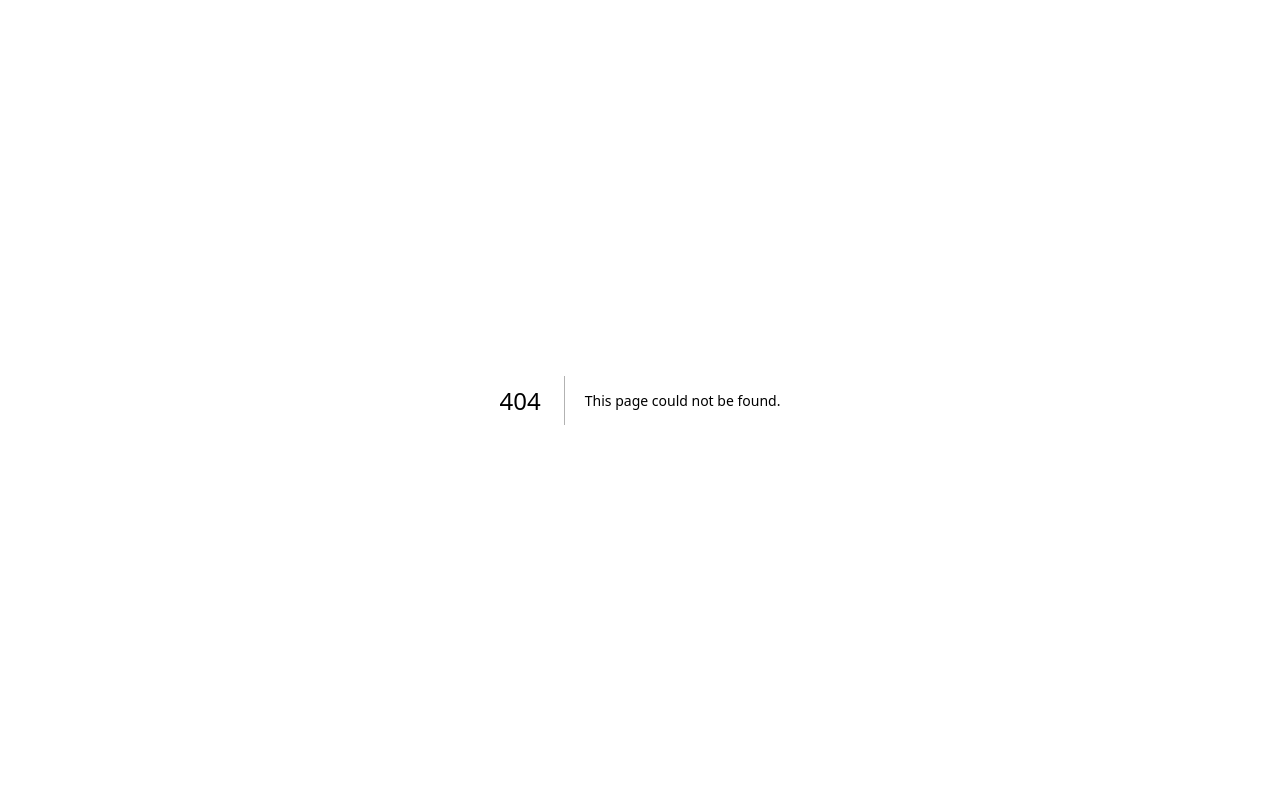
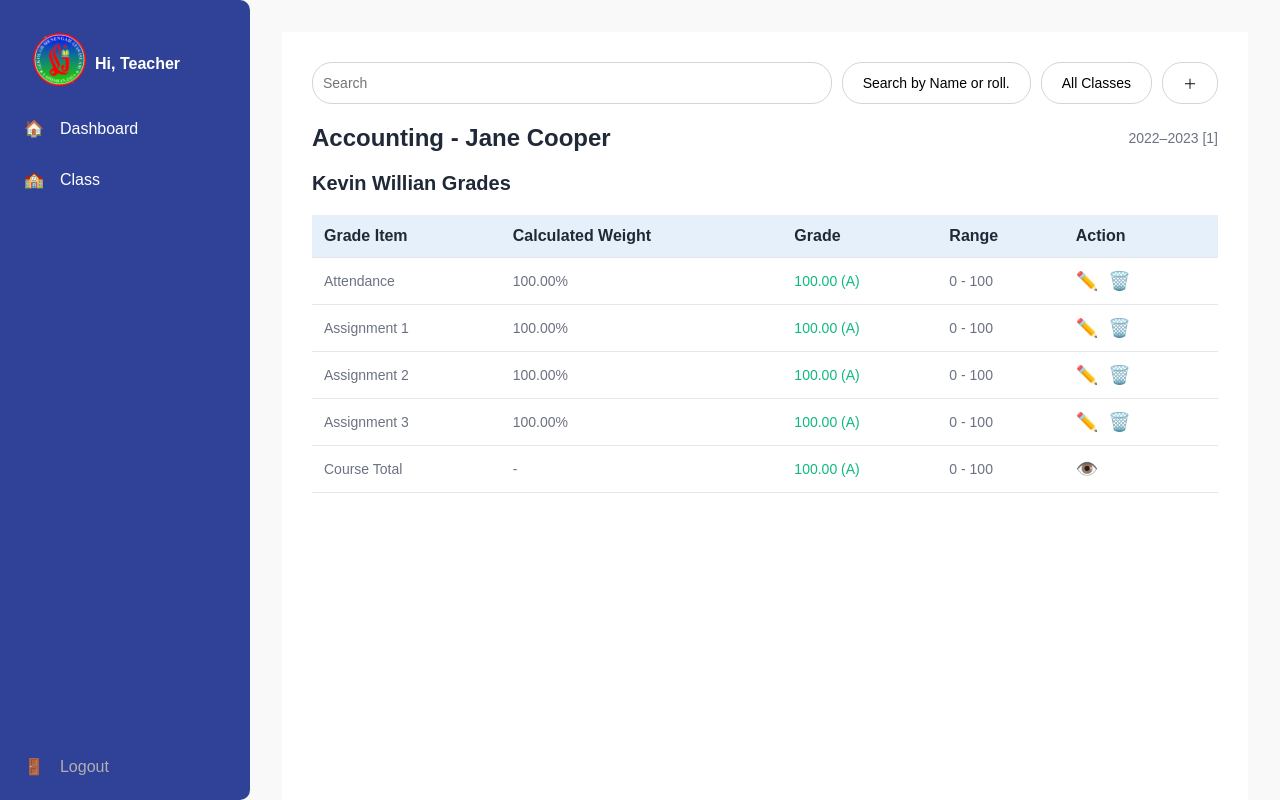
Before and after one commit to muhdzakinaufalandry/frontend_lasharan, a Next.js app: page /dashboard/Teacher/class/1/participants/participantsdetails in a window 1280 px wide. Before the commit this address had no page. Built offline with nearby package versions, Linux system fonts and the light colour scheme.

Commit message:
add page participantsdetails

```diff
--- a/src/app/dashboard/Teacher/class/[classId]/participants/page.js
+++ b/src/app/dashboard/Teacher/class/[classId]/participants/page.js
@@ -68,7 +68,8 @@ export default function ParticipantsPage() {
             {students.map((stu, idx) => (
               <tr key={stu.id_siswa}>
                 <td>{String(idx + 1).padStart(2, '0')}</td>
-                <td className="avatar-cell">
+                <td className="avatar-cell clickable-cell">
+                  <Link href={`/dashboard/Teacher/class/{classid}/participants/participantsdetails`} className="name-link"></Link>
                   <span className="avatar">👤</span>
                   {stu.nama_siswa || 'N/A'}
                 </td>
--- /dev/null
+++ b/src/app/dashboard/Teacher/class/[classId]/participants/participantsdetails/page.js
@@ -0,0 +1,138 @@
+'use client';
+
+import { useEffect, useState } from 'react';
+import '@/styles/grades.css';
+import SidebarTeacher from '@/components/SidebarTeacher';
+
+export default function ParticipantsDetailsPage() {
+  const [gradeData, setGradeData] = useState(null);
+  const [showModal, setShowModal] = useState(false);
+  const [newGrade, setNewGrade] = useState({ item: '', weight: '', grade: '' });
+
+
+  useEffect(() => {
+    const data = {
+      subject: 'Accounting',
+      teacher: 'Jane Cooper',
+      year: '2022–2023 [1]',
+      student: 'Kevin Willian',
+      grades: [
+        { item: 'Attendance', weight: '100.00%', grade: '100.00 (A)', range: '0 - 100' },
+        { item: 'Assignment 1', weight: '100.00%', grade: '100.00 (A)', range: '0 - 100' },
+        { item: 'Assignment 2', weight: '100.00%', grade: '100.00 (A)', range: '0 - 100' },
+        { item: 'Assignment 3', weight: '100.00%', grade: '100.00 (A)', range: '0 - 100' },
+        { item: 'Course Total', weight: '-', grade: '100.00 (A)', range: '0 - 100' },
+      ],
+    };
+    setGradeData(data);
+  }, []);
+
+  if (!gradeData) return <div>Loading...</div>;
+
+  return (
+    <div className="grade-page">
+      <main className="grade-main">
+        <div className="header-section">
+          <div className="search-bar">
+            <input type="text" placeholder="Search" />
+            <button>Search by Name or roll.</button>
+            <button>All Classes</button>
+            <button onClick={() => setShowModal(true)}>＋</button>
+          </div>
+
+          {showModal && (
+            <div className="modal-overlay">
+                <div className="modal">
+                <h3>Add Grade</h3>
+                <input
+                    type='int'
+                    placeholder="Grade Item"
+                    value={newGrade.item}
+                    onChange={(e) => setNewGrade({ ...newGrade, item: e.target.value })}
+                />
+                <input
+                    type="int"
+                    placeholder="Weight"
+                    value={newGrade.weight}
+                    onChange={(e) => setNewGrade({ ...newGrade, weight: parseFloat(e.target.value) })}
+                />
+                <input
+                    type="int"
+                    placeholder="Grade"
+                    value={newGrade.grade}
+                    onChange={(e) => setNewGrade({ ...newGrade, grade: parseFloat(e.target.value) })}
+                />
+                <div className="modal-actions">
+                    <button
+                    onClick={() => {
+                        setGradeData((prev) => ({
+                        ...prev,
+                        grades: [
+                            ...prev.grades.slice(0, -1),
+                            {
+                            item: newGrade.item,
+                            weight: parseFloat(newGrade.weight) || 0,
+                            grade: parseFloat(newGrade.grade) || 0,
+                            range: '0 - 100',
+                            },
+                            prev.grades[prev.grades.length - 1],
+                        ],
+                        }));
+                        setShowModal(false);
+                        setNewGrade({ item: '', weight: '', grade: '' });
+                        }}
+                        >
+                         Simpan
+                         </button>
+                         <button onClick={() => setShowModal(false)}>Batal</button>
+                        </div>
+                    </div>
+                </div>
+             )}
+
+          <div className="subject-header">
+            <h2>{`${gradeData.subject} - ${gradeData.teacher}`}</h2>
+            <span className="year">{gradeData.year}</span>
+          </div>
+        </div>
+
+        <section className="grade-section">
+          <h3>{`${gradeData.student} Grades`}</h3>
+          <div className="grade-table-container">
+            <table className="grade-table">
+              <thead>
+                <tr>
+                  <th>Grade Item</th>
+                  <th>Calculated Weight</th>
+                  <th>Grade</th>
+                  <th>Range</th>
+                  <th>Action</th>
+                </tr>
+              </thead>
+              <tbody>
+                {gradeData.grades.map((grade, idx) => (
+                  <tr key={idx}>
+                    <td>{grade.item}</td>
+                    <td>{grade.weight}</td>
+                    <td style={{ color: '#10B981' }}>{grade.grade}</td>
+                    <td>{grade.range}</td>
+                    <td>
+                      {grade.item !== 'Course Total' ? (
+                        <>
+                          <button className="action-btn" title="Edit">✏️</button>
+                          <button className="action-btn" title="Delete">🗑️</button>
+                        </>
+                      ) : (
+                        <button className="action-btn" title="View">👁️</button>
+                      )}
+                    </td>
+                  </tr>
+                ))}
+              </tbody>
+            </table>
+          </div>
+        </section>
+      </main>
+    </div>
+  );
+}
--- a/src/styles/grades.css
+++ b/src/styles/grades.css
@@ -93,4 +93,56 @@
     font-size: 18px;
     cursor: pointer;
     margin-right: 10px;
+
+  }.modal-overlay {
+  position: fixed;
+  inset: 0;
+  background-color: rgba(0, 0, 0, 0.4);
+  display: flex;
+  justify-content: center;
+  align-items: center;
+  z-index: 999;
   }
+
+  .modal {
+    background: white;
+    padding: 2rem;
+    border-radius: 12px;
+    box-shadow: 0 8px 24px rgba(0, 0, 0, 0.2);
+    width: 400px;
+  }
+
+  .modal input {
+    width: 100%;
+    margin-bottom: 1rem;
+    padding: 1rem;
+    border: 1px solid #ddd;
+    border-radius: 6px;
+  }
+
+  .modal-actions {
+    display: flex;
+    justify-content: flex-end;
+    gap: 1rem;
+  }
+
+  .modal-actions button:first-child {
+    background-color: #2563eb;
+    color: white;
+    border-radius: 4px;
+  }
+
+  .modal-actions button:last-child {
+    background-color: #e5e7eb;
+    border-radius: 4px;
+  }
+
+  .modal-overlay {
+    position: fixed;
+    inset: 0;
+    background-color: rgba(0, 0, 0, 0.4);
+    display: flex;
+    justify-content: center;
+    align-items: center;
+    z-index: 999;
+  }
```
